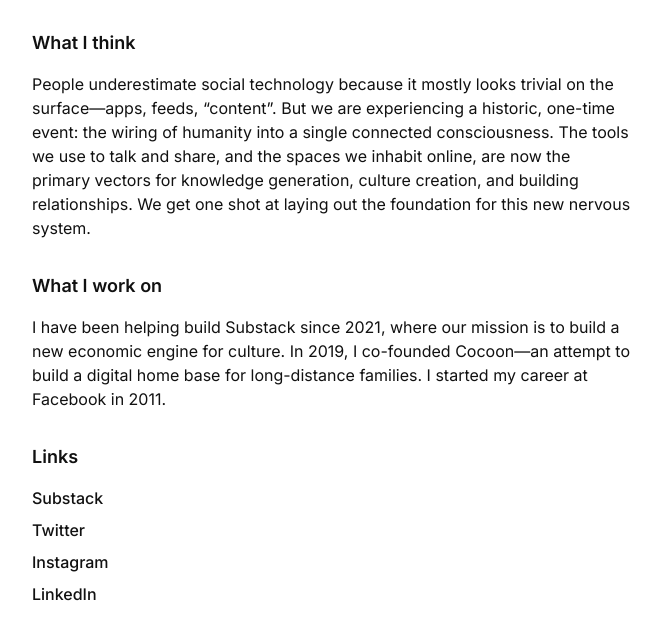
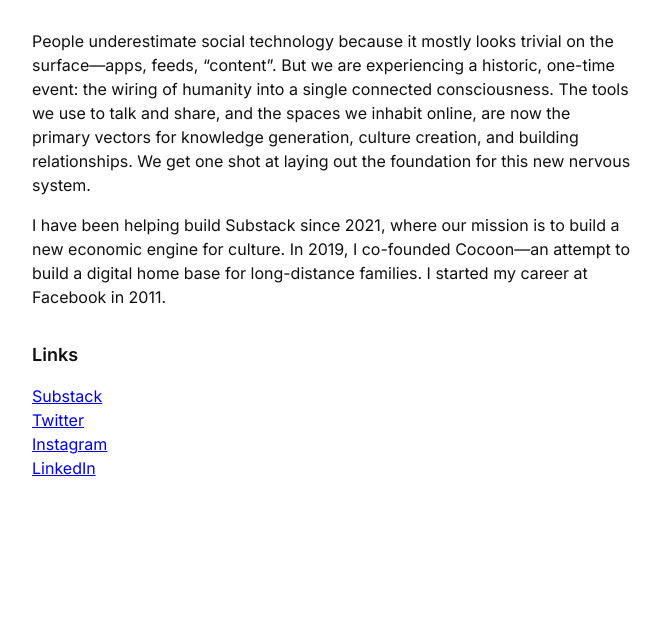
Before and after one commit to sachinglasswing/website, a plain HTML site: page index.html in a window 1280 px wide. Shown: the part 112-752 px from the top of the page, without its empty margins (308-969 px from the left). Drawn offline with Linux system fonts and the light colour scheme.

Commit message:
updated links.html

```diff
--- a/index.html
+++ b/index.html
@@ -83,23 +83,21 @@
   <div class="container">
     <h1>Sachin Monga</h1>
 
-    <h2>What I think</h2>
     <p>
       People underestimate social technology because it mostly looks trivial on the surface—apps, feeds, “content”. But we are experiencing a historic, one-time event: the wiring of humanity into a single connected consciousness. The tools we use to talk and share, and the spaces we inhabit online, are now the primary vectors for knowledge generation, culture creation, and building relationships. We get one shot at laying out the foundation for this new nervous system.
     </p>
 
-    <h2>What I work on</h2>
     <p>
       I have been helping build Substack since 2021, where our mission is to build a new economic engine for culture. In 2019, I co-founded Cocoon—an attempt to build a digital home base for long-distance families. I started my career at Facebook in 2011.
     </p>
 
     <h2>Links</h2>
-    <ul>
-      <li><a href="https://substack.com" target="_blank">Substack</a></li>
-      <li><a href="https://twitter.com" target="_blank">Twitter</a></li>
-      <li><a href="https://instagram.com" target="_blank">Instagram</a></li>
-      <li><a href="https://linkedin.com" target="_blank">LinkedIn</a></li>
-    </ul>
+    <p>
+      <a href="https://substack.com/@sachinmonga" target="_blank">Substack</a><br>
+      <a href="https://twitter.com/@sachinmonga" target="_blank">Twitter</a><br>
+      <a href="https://instagram.com/sachinmonga" target="_blank">Instagram</a><br>
+      <a href="https://www.linkedin.com/in/sachinmonga/" target="_blank">LinkedIn</a><br>
+    </p>
   </div>
 </body>
 </html>
```
